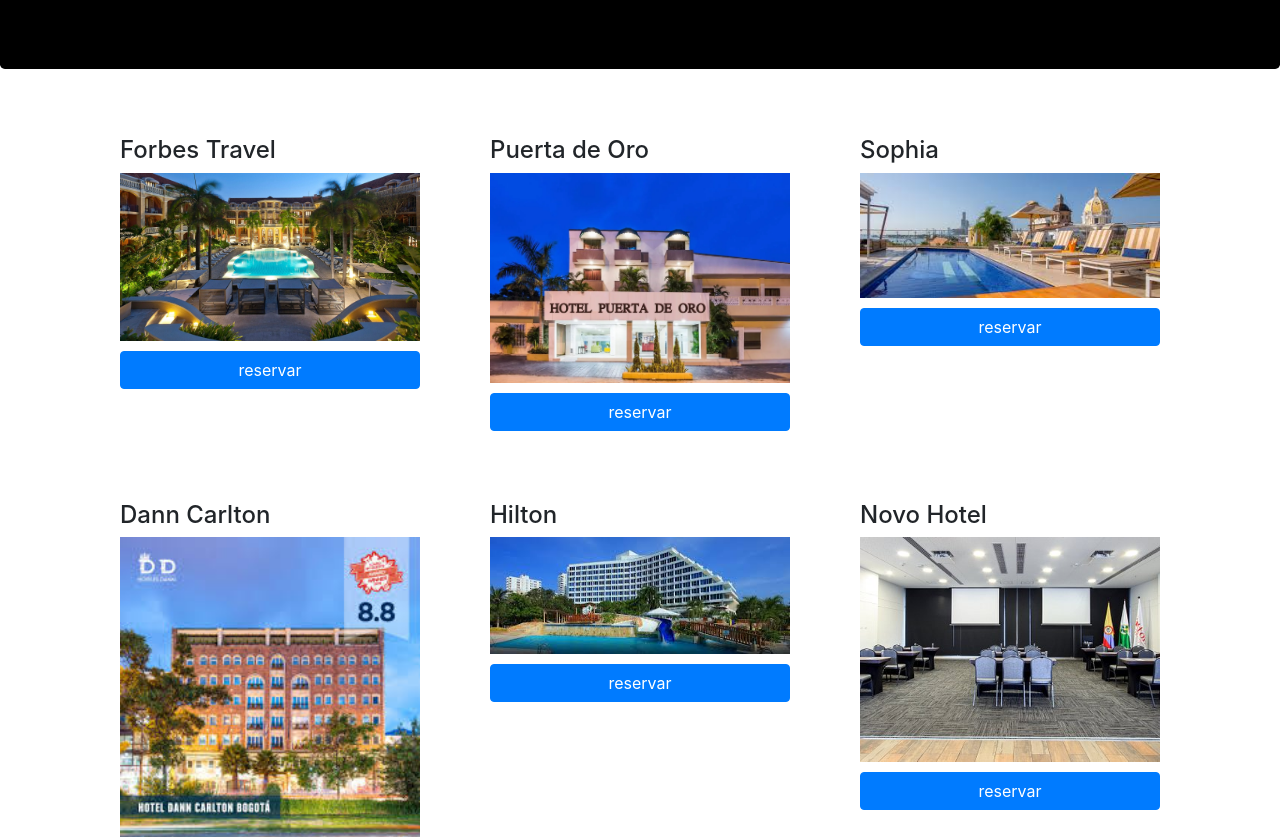
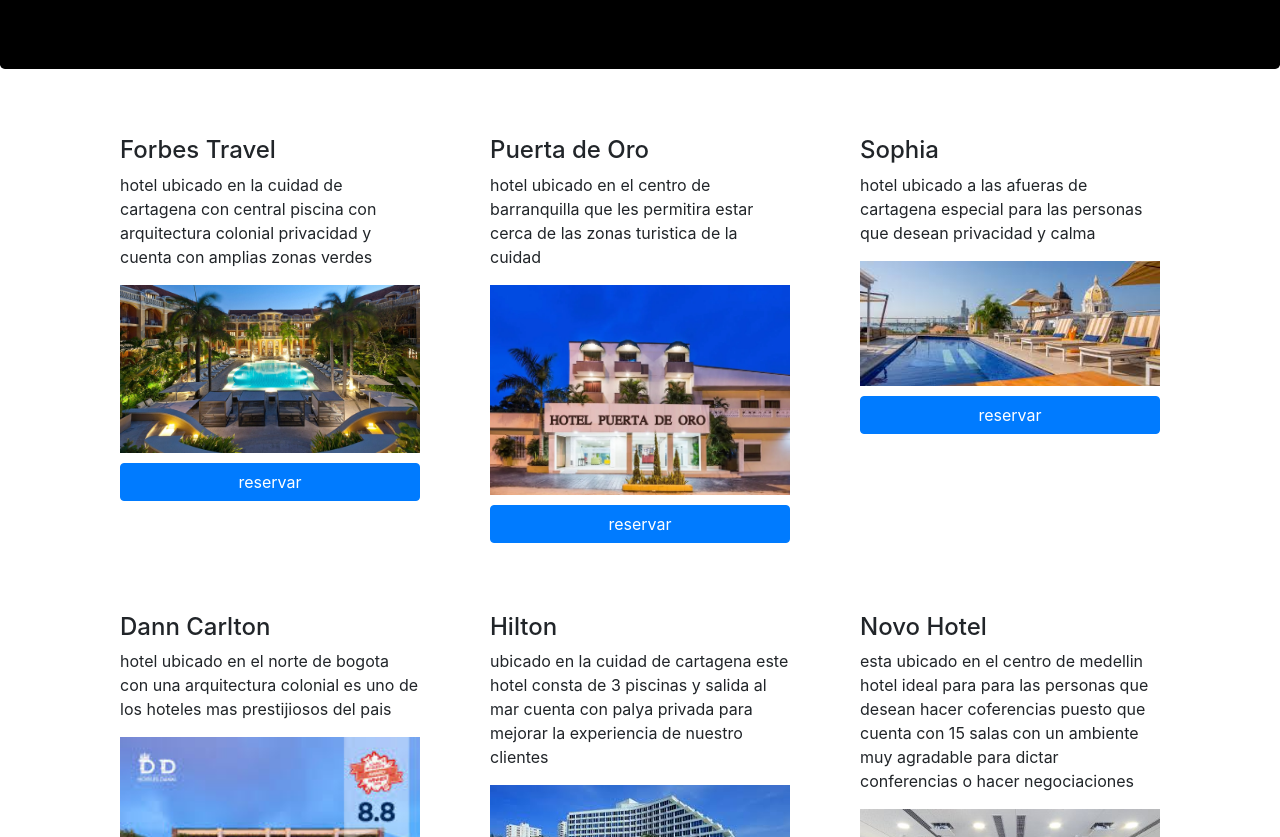
Before and after one commit to juanesGarcia/boostrap, a website: page index.html in a window 1280 px wide. Shown: the part 115-952 px from the top of the page. Drawn offline with nearby package versions, Linux system fonts and the light colour scheme.

Commit message:
descripcion hoteles

```diff
--- a/index.html
+++ b/index.html
@@ -24,16 +24,19 @@
     <div class="container d-flex flex-row">
         <div class=" card-hotel">
           <h4>Forbes Travel </h4>
+          <p>hotel ubicado en la cuidad de cartagena con central piscina con arquitectura colonial privacidad y cuenta con amplias zonas verdes </p>
           <img class="imagen"  src="imagenes/hotel1.jpg" />
           <button class="btn btn-primary btn-reverse justify-content-between">reservar</button>
         </div>
         <div class=" card-hotel">
           <h4>Puerta de Oro</h4>
+          <p>hotel ubicado en el centro de barranquilla que les permitira estar cerca de las zonas turistica de la cuidad </p>
           <img class="imagen"  src="imagenes/hotel2.webp" />
           <button class="btn btn-primary btn-reverse">reservar</button>
         </div>
         <div class="card-hotel">
           <h4>Sophia</h4>
+          <p>hotel ubicado a las afueras de cartagena especial para las personas que desean privacidad y calma </p>
           <img class="imagen"  src="imagenes/hotel3.jpg" />
           <button class="btn btn-primary btn-reverse">reservar</button>
       </div>
@@ -41,16 +44,19 @@
     <div class="container  d-flex flex-row">
         <div class="card-hotel">
           <h4>Dann Carlton</h4>
+          <p>hotel ubicado en el norte de bogota con una arquitectura colonial es uno de los hoteles mas prestijiosos del pais</p>
           <img class="imagen"  src="imagenes/hotel4.jpg" />
           <button class="btn btn-primary btn-reverse">reservar</button>
         </div>
         <div class="card-hotel">
           <h4>Hilton</h4>
+          <p>ubicado en la cuidad de cartagena este hotel consta de  3 piscinas y salida al mar cuenta con palya privada para mejorar la experiencia de nuestro clientes</p>
           <img class="imagen"  src="imagenes/hotel5.jpg" />
           <button class="btn btn-primary btn-reverse">reservar</button>
         </div>
         <div class="card-hotel">
           <h4>Novo Hotel</h4>
+          <p>esta ubicado en el centro de medellin hotel ideal para para las personas que desean hacer coferencias puesto que cuenta con 15 salas con un ambiente muy agradable para dictar conferencias o hacer negociaciones</p>
           <img class="imagen"  src="imagenes/hotel6.jpg" />
           <button class="btn btn-primary btn-reverse">reservar</button>
         </div>
@@ -78,6 +84,7 @@
     <div class="col-sm-4 ">
         <a href="facebook.com">facebook</a>
         <a href="instagram.com">instagram</a>
+        <a href="twitter.com">twitter</a>
     </div>
     <div class="col-sm-4 ">
 
@@ -86,8 +93,11 @@
         <address>
 
           juan esteban cubillos garcia
+          <br>
           3186699925
+          <br>
           calle 48cs#25-94
+          <br>
           juanesgym2018@gmail.com
 
         </address>
--- a/style.css
+++ b/style.css
@@ -18,7 +18,8 @@
 }
 
 .footer{
-    margin: 30px;
+    margin-top: 100%;
+    padding:40px;
 }
 
 .imagen{
```
